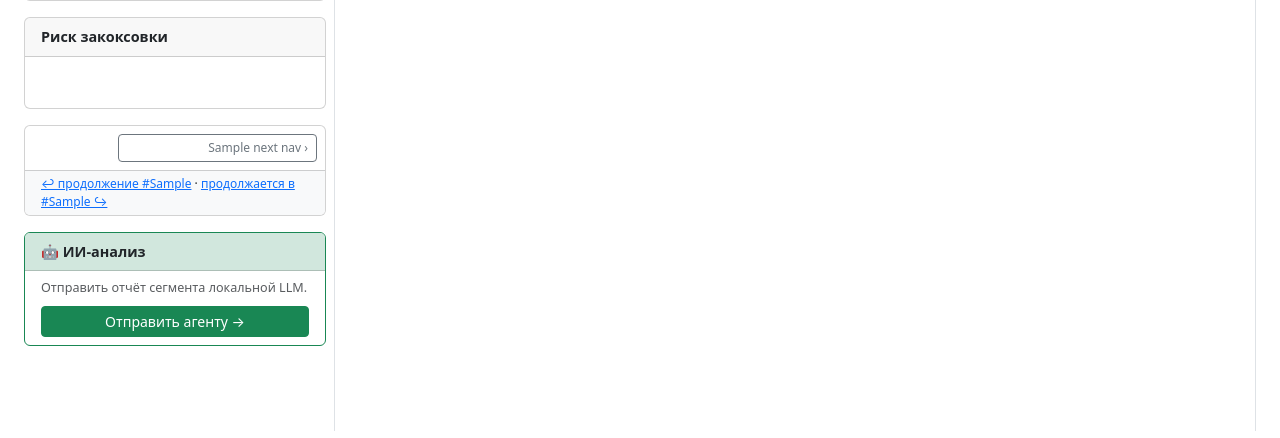
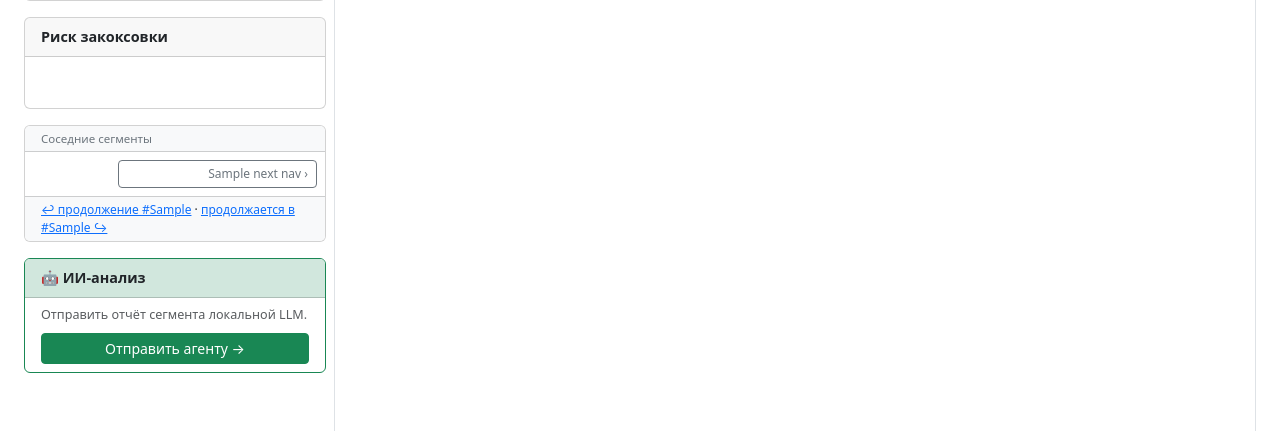
Before and after one commit to zergont/cg-analytics, a Python web app: template web/templates/auto_segment_report.html in a window 1280 px wide. Shown: the part 339-777 px from the top of the page. Run offline with Jinja, Linux system fonts and the light colour scheme; the template is opened without the code that fills it: most values are stand-ins (such as "Sample title", 1, 10 or a date in 2020).

Commit message:
v2.2.16: мото-часы в секундах и часах, подпись навигации
- serializer.py: ENGINE_HOURS показывается как «39551940 с (10987 ч)»
- auto_segment_report.html: заголовок «Соседние сегменты» над кнопками ‹ ›

Co-Authored-By: Claude Sonnet 4.6 <noreply@anthropic.com>

```diff
--- a/analytics/serializer.py
+++ b/analytics/serializer.py
@@ -226,7 +226,8 @@ def _append_segment(
     dq_str = f"{seg.data_quality:.0%}"
     dur_str = _fmt_duration(seg.duration_sec)
     hours_str = (
-        f" | Мото-часы: {seg.engine_hours_start:.1f}" if seg.engine_hours_start is not None else ""
+        f" | Мото-часы: {seg.engine_hours_start:.0f} с ({seg.engine_hours_start / 3600:.0f} ч)"
+        if seg.engine_hours_start is not None else ""
     )
 
     a(f"### Сегмент {idx} — {state_label} (RUN_STATE={seg.run_state})")
--- a/web/templates/auto_segment_report.html
+++ b/web/templates/auto_segment_report.html
@@ -108,6 +108,9 @@
     {# Навигация ← / → между соседними сегментами #}
     {% if prev_nav or next_nav %}
     <div class="card mb-3">
+      <div class="card-header py-1 px-3" style="font-size:.72rem;color:#6c757d;background:#f8f9fa">
+        Соседние сегменты
+      </div>
       <div class="card-body py-2 px-2 d-flex gap-1">
         {% if prev_nav %}
         <a href="/online/segment/{{ prev_nav.id }}"
```
